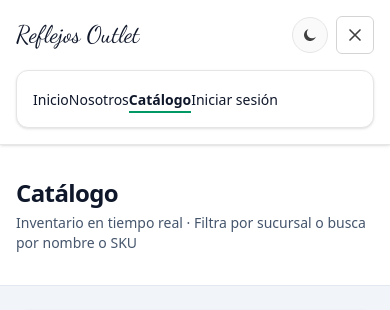
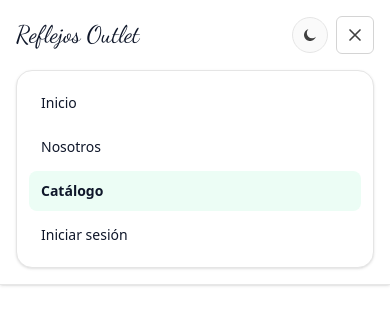
Before and after one commit to Edugrm1/reflejos-outlet, a React (Vite) app: page /catalogo in a window 390 px wide. Both pictures are taken after a click on the button 355 px from the left and 35 px from the top of the page. Shown: the top 310 px of the page. Built offline with nearby package versions, Linux system fonts and the light colour scheme; no server answers; the database is empty.

Commit message:
Mejora en el diseño de movil v2

```diff
--- a/src/components/NavBar.jsx
+++ b/src/components/NavBar.jsx
@@ -13,6 +13,14 @@ const navLinkClass = ({ isActive }) =>
     isActive
       ? 'border-emerald-600 font-bold text-emerald-800 dark:border-emerald-400 dark:text-emerald-300'
       : 'border-transparent font-medium text-black dark:text-zinc-100',
+  ].join(' ')
+
+const mobileNavLinkClass = ({ isActive }) =>
+  [
+    'block rounded-lg px-3 py-2.5 text-sm transition-colors',
+    isActive
+      ? 'bg-emerald-50 font-semibold text-emerald-800 dark:bg-emerald-500/10 dark:text-emerald-300'
+      : 'text-neutral-700 hover:bg-neutral-100 dark:text-zinc-200 dark:hover:bg-zinc-800',
   ].join(' ')
 
 /**
@@ -136,41 +144,44 @@ const NavBar = () => {
         {mobileOpen && (
           <nav
             id="mobile-menu"
-            className="mt-4 space-y-3 rounded-xl border border-neutral-200 bg-white p-4 shadow-sm dark:border-zinc-700 dark:bg-zinc-900 sm:hidden"
+            className="mt-4 rounded-2xl border border-neutral-200 bg-white p-3 shadow-sm dark:border-zinc-700 dark:bg-zinc-900 sm:hidden"
           >
-            <NavLink to="/" end className={navLinkClass}>
+            <div className="space-y-1">
+              <NavLink to="/" end className={mobileNavLinkClass}>
                 Inicio
               </NavLink>
-            <NavLink to="/nosotros" className={navLinkClass}>
+              <NavLink to="/nosotros" className={mobileNavLinkClass}>
                 Nosotros
               </NavLink>
-            <NavLink to="/catalogo" className={navLinkClass}>
+              <NavLink to="/catalogo" className={mobileNavLinkClass}>
                 Catálogo
               </NavLink>
 
               {showUserMenu && (
-              <NavLink to="/favoritos" className={navLinkClass}>
+                <NavLink to="/favoritos" className={mobileNavLinkClass}>
                   Favoritos
                 </NavLink>
               )}
 
               {showPublicAuth && (
-              <NavLink to="/login" className={navLinkClass}>
+                <NavLink to="/login" className={mobileNavLinkClass}>
                   Iniciar sesión
                 </NavLink>
               )}
+            </div>
 
             {showUserMenu && (
               <>
+                <div className="my-3 border-t border-neutral-200 dark:border-zinc-700" />
                 {isAdmin && (
                   <NavLink
                     to="/admin"
                     className={({ isActive }) =>
                       [
-                        'block text-sm border-b-2 pb-0.5 transition-colors',
+                        'block rounded-lg px-3 py-2.5 text-sm transition-colors',
                         isActive
-                          ? 'border-emerald-600 font-bold text-emerald-800 dark:border-emerald-400 dark:text-emerald-300'
-                          : 'border-transparent font-medium text-neutral-500 hover:text-neutral-800 dark:text-zinc-400 dark:hover:text-zinc-200',
+                          ? 'bg-emerald-50 font-semibold text-emerald-800 dark:bg-emerald-500/10 dark:text-emerald-300'
+                          : 'text-neutral-700 hover:bg-neutral-100 dark:text-zinc-200 dark:hover:bg-zinc-800',
                       ].join(' ')
                     }
                   >
@@ -181,7 +192,7 @@ const NavBar = () => {
                 <button
                   type="button"
                   onClick={handleLogout}
-                  className="block text-sm font-medium text-neutral-600 transition-colors hover:text-rose-500 focus:outline-none focus-visible:ring-2 focus-visible:ring-rose-300 focus-visible:ring-offset-2 rounded-sm dark:text-zinc-400 dark:hover:text-rose-400 dark:focus-visible:ring-rose-500/50"
+                  className="mt-1 block w-full rounded-lg px-3 py-2.5 text-left text-sm font-medium text-neutral-700 transition-colors hover:bg-rose-50 hover:text-rose-600 focus:outline-none focus-visible:ring-2 focus-visible:ring-rose-300 focus-visible:ring-offset-2 dark:text-zinc-200 dark:hover:bg-rose-500/10 dark:hover:text-rose-400 dark:focus-visible:ring-rose-500/50"
                 >
                   Cerrar sesión
                 </button>
```
Lines whose indentation alone changed are shown as unchanged.
